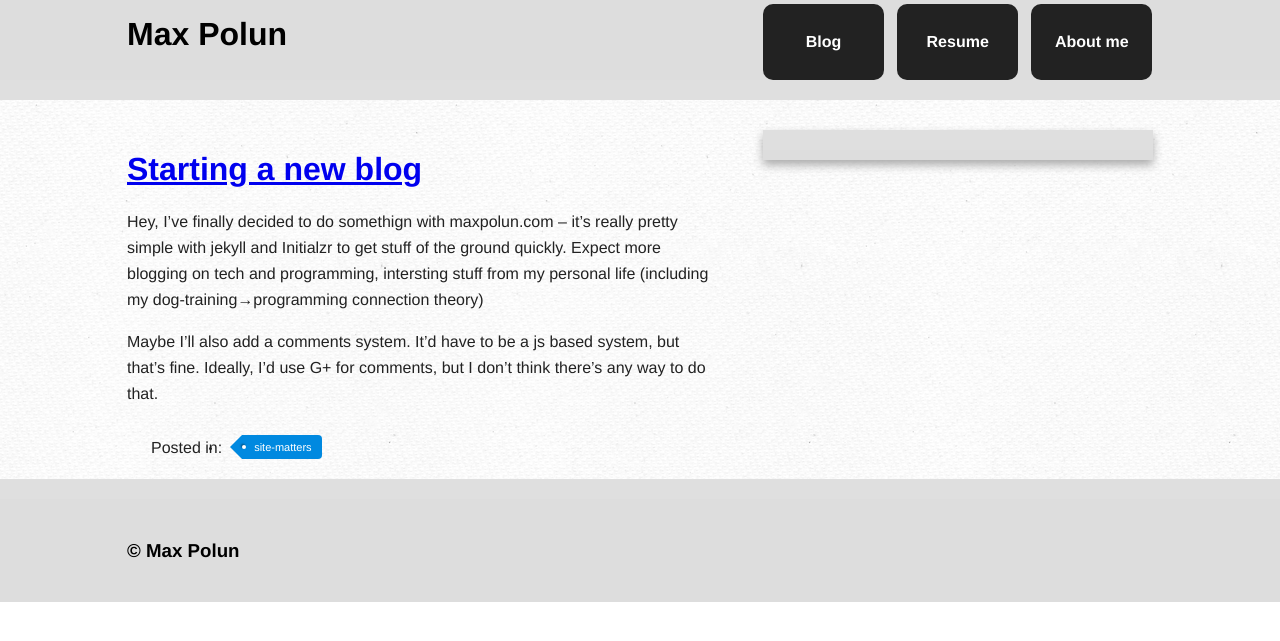
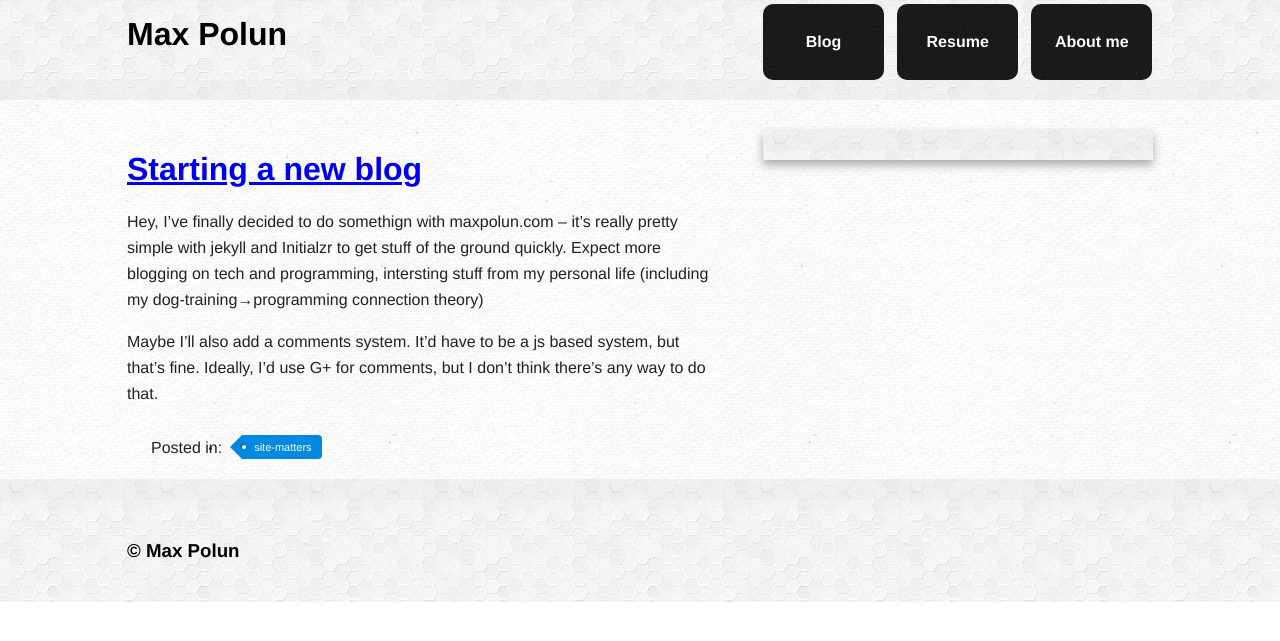
Before and after one commit to maxpolun/maxpolun.github.io, a Jekyll site: the page built from index.html, in a window 1280 px wide. Shown: the top 641 px of the page. Built offline with Jekyll 4.4.1, drawn with Linux system fonts in a browser that asks for light colours; nearby versions of some CDN libraries; a script that is not in the unit is left out; the list of posts is cut into pages by our own code.

Commit message:
added some texture

```diff
--- a/css/style.css
+++ b/css/style.css
@@ -84,14 +84,14 @@ body{ font:16px/26px Helvetica, Helvetica Neue, Arial; }
     ALL: Gray Theme
    =================== */
 
-#header-container{ border-bottom: 20px solid #dfdfdf; }
-#footer-container{ border-top:    20px solid #dfdfdf; }
-#main aside      { border-top:    20px solid #dfdfdf; }
+#header-container{ border-bottom: 20px solid rgba(223, 223, 223, .25); }
+#footer-container{ border-top:    20px solid rgba(223, 223, 223, .25); }
+#main aside      { border-top:    20px solid rgba(223, 223, 223, .25); }
 
 #header-container,
 #footer-container,
 #main aside{
-	background:#ddd;
+	background:#ddd url(/img/hexellence.png);
 }
 
 #title{ color:black; }
@@ -106,7 +106,7 @@ nav a{
 	margin-bottom:5px;
 	padding:15px 0;
 
-	background:#222222;
+	background:#222222 url(/img/txture.png);
 	color:white;
 
 	text-align:center;
```
Also changed, not shown: img/hexellence.png (added), img/txture.png (added).
